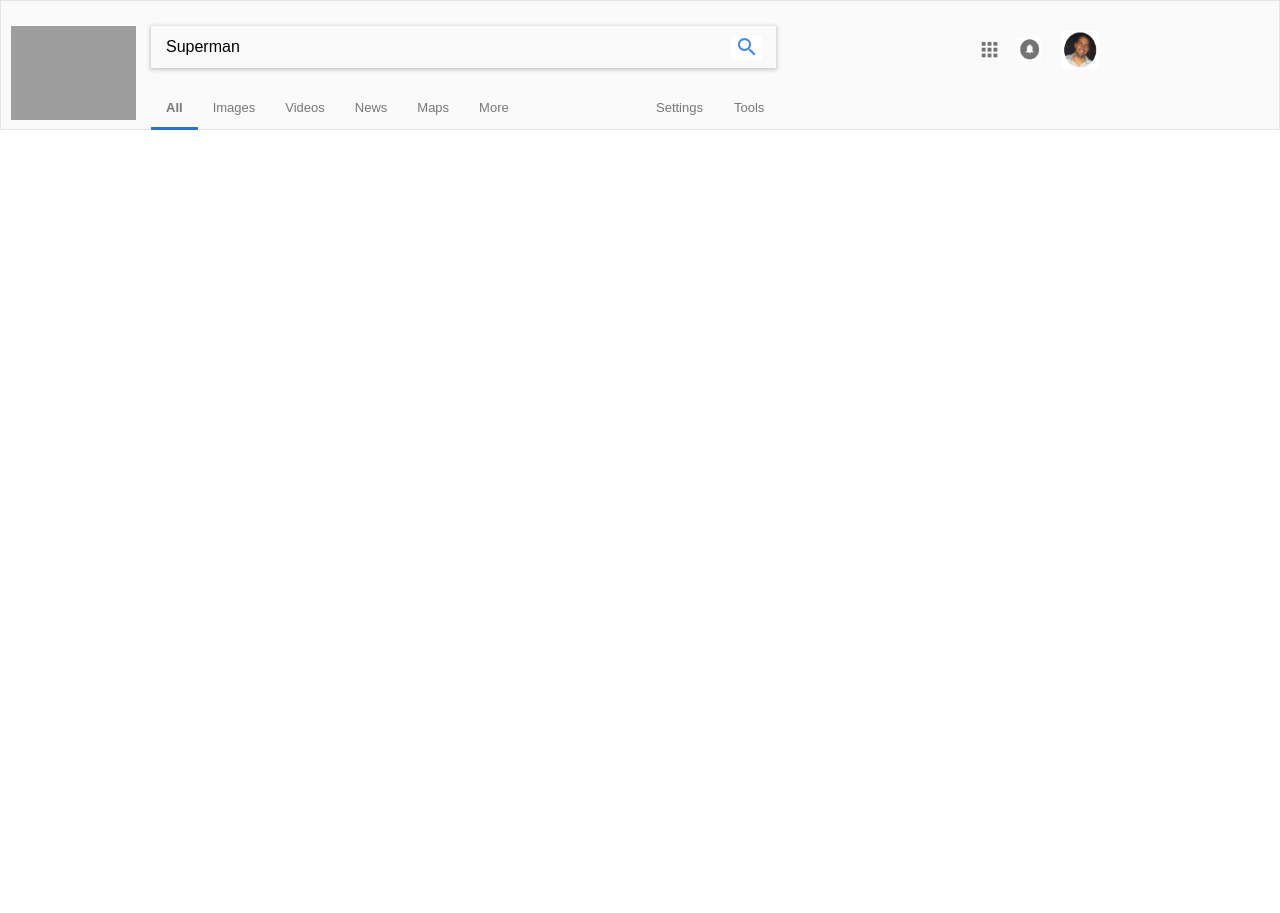
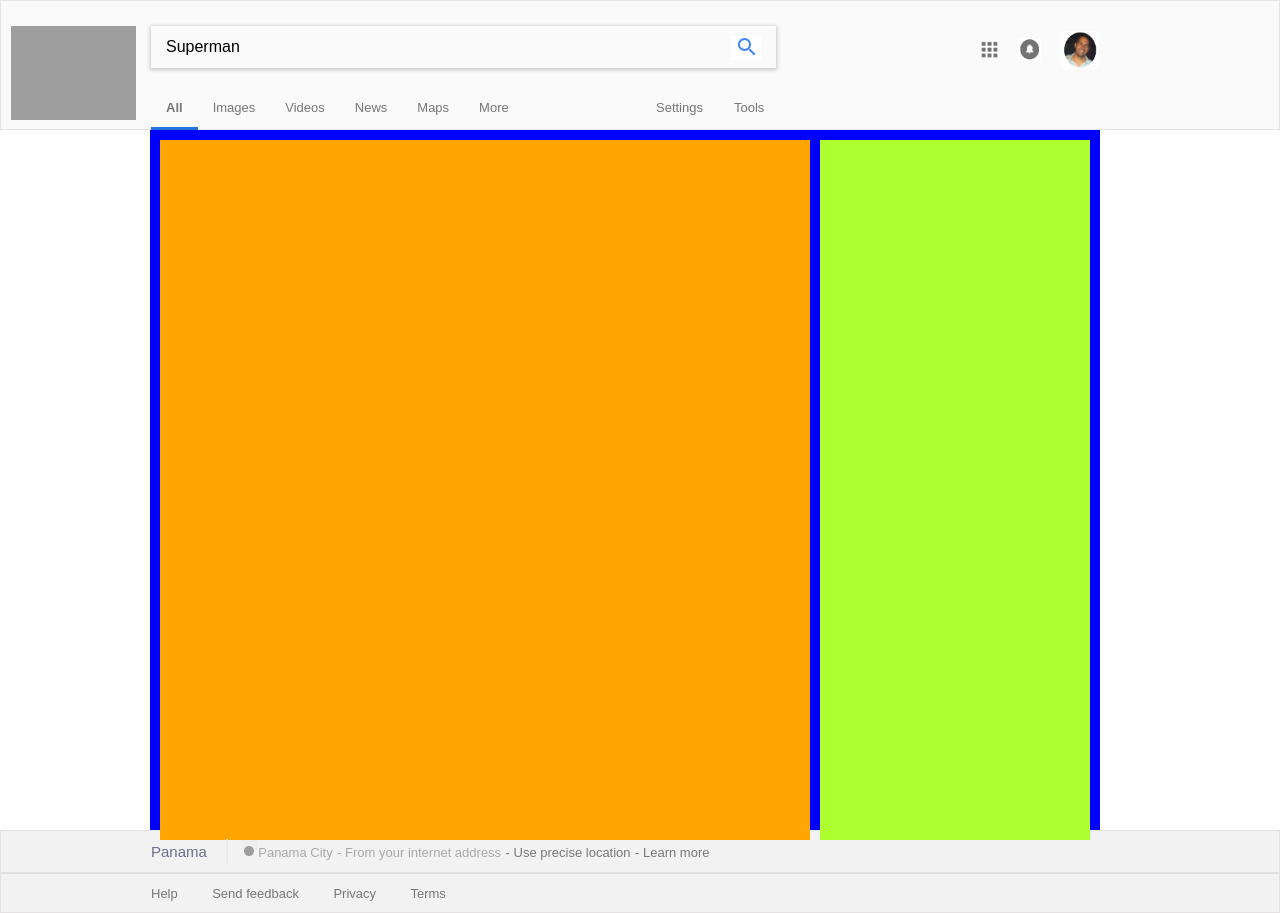
Before and after one commit to EJMiranda/google-homepage, a plain HTML site: page results.html in a window 1280 px wide. Shown: the top 913 px of the page. Before the commit the page ends 800 px from the top, so only its background shows below. Drawn offline with Linux system fonts and the light colour scheme; grey boxes are pictures that could not be loaded.

Commit message:
Complete Footer

```diff
--- a/results.html
+++ b/results.html
@@ -20,7 +20,7 @@
                name="search-string"
                value="Superman">
       </div>
-      <div id="results">
+      <div id="categories">
         <ul>
           <li class="active"><a href="#">All</a></li>
           <li><a href="#">Images</a></li>
@@ -64,5 +64,41 @@
         </ul>
       </div>
     </div>
+    <div class="content">
+      <div class="results">
+
+      </div>
+      <div id="bio">
+
+      </div>
+      <!--<div id="tracking">
+
+      </div>-->
+    </div>
+    <div class="footer">
+      <div class="location">
+        <label id="country">Panama</label>
+        <img id="break"
+             src="/images/FooterSeparation.png"
+             alt="Vertical Line">
+        <img id="dot"
+             src="/images/LocationDot.png"
+             alt="Grey Dot">
+        <label id="city">Panama City</label>
+        <label id="ip">- From your internet address</label>
+        <a id="precise-loc"
+           href="#">- Use precise location</a>
+        <a id="more"
+           href="#">- Learn more</a>
+      </div>
+      <div class="misc">
+        <ul>
+          <li><a href="#">Help</a></li>
+          <li><a href="#">Send feedback</a></li>
+          <li><a href="#">Privacy</a></li>
+          <li><a href="#">Terms</a></li>
+        </ul>
+      </div>
+    </div>
   </body>
 </html>
--- a/stylesheets/results.css
+++ b/stylesheets/results.css
@@ -28,13 +28,13 @@
   box-shadow: 0 1px 8px 1px #c8c8c8;
 }
 
-#results, #others {
+#categories, #others {
   min-width: 400px;
   position: absolute;
     top: 100px;
 }
 
-#results {
+#categories {
   left: 150px;
 }
 
@@ -42,16 +42,22 @@
   left: 640px;
 }
 
-#results li, #others li {
+#categories li, #others li {
   padding: 15px;
 }
 
-#results a, #others a {
+#categories a,
+#others a,
+.location a,
+.misc a {
   color: #777;
   font-size: 13px;
 }
 
-#results a:hover, #others a:hover:not(.btn) {
+#categories a:hover,
+#others a:hover:not(.btn),
+.location a:hover,
+.misc a:hover {
   color: #222;
 }
 
@@ -125,3 +131,81 @@
 body {
   font-family: Arial, Helvetica, sans-serif;
 }
+
+.content {
+  background-color: blue;
+  height: auto;
+  margin-left: 150px;
+  position: relative;
+  width: 950px;
+}
+
+.results {
+  background-color: orange;
+  height: 700px;
+  position: relative;
+    top: 10px;
+    left: 10px;
+  width: 650px;
+}
+
+#bio {
+  background-color: greenyellow;
+  height: 700px;
+  position: absolute;
+    top: 10px;
+    left: 670px;
+  width: 270px;
+}
+
+#tracking {
+  background-color: red;
+  height: 150px;
+  position: relative;
+    top: 20px;
+    left: 10px;
+  width: 650px;
+}
+
+.location, .misc {
+  background-color: #f2f2f2;
+  border: 1px solid #e2e0e0;
+  color: #6f6f8d;
+  padding-left: 150px;
+}
+
+.location label, .location a {
+  display: inline-block;
+  font-size: 13px;
+  margin: 13px auto;
+}
+
+#country {
+  font-size: 15px;
+}
+
+#break {
+  height: 25px;
+  padding: 0 10px;
+  position: relative;
+    top: 7px;
+    left: 5px;
+}
+
+#dot {
+  position: relative;
+    top: 5px;
+    left: 3px;
+}
+
+#city, #ip {
+  color: #a9a9a9;
+}
+
+.misc ul {
+  margin: 11px auto;
+}
+
+.misc li {
+  padding-right: 30px;
+}
```
Also changed, not shown: images/FooterSeparation.png (added), images/LocationDot.png (added).
